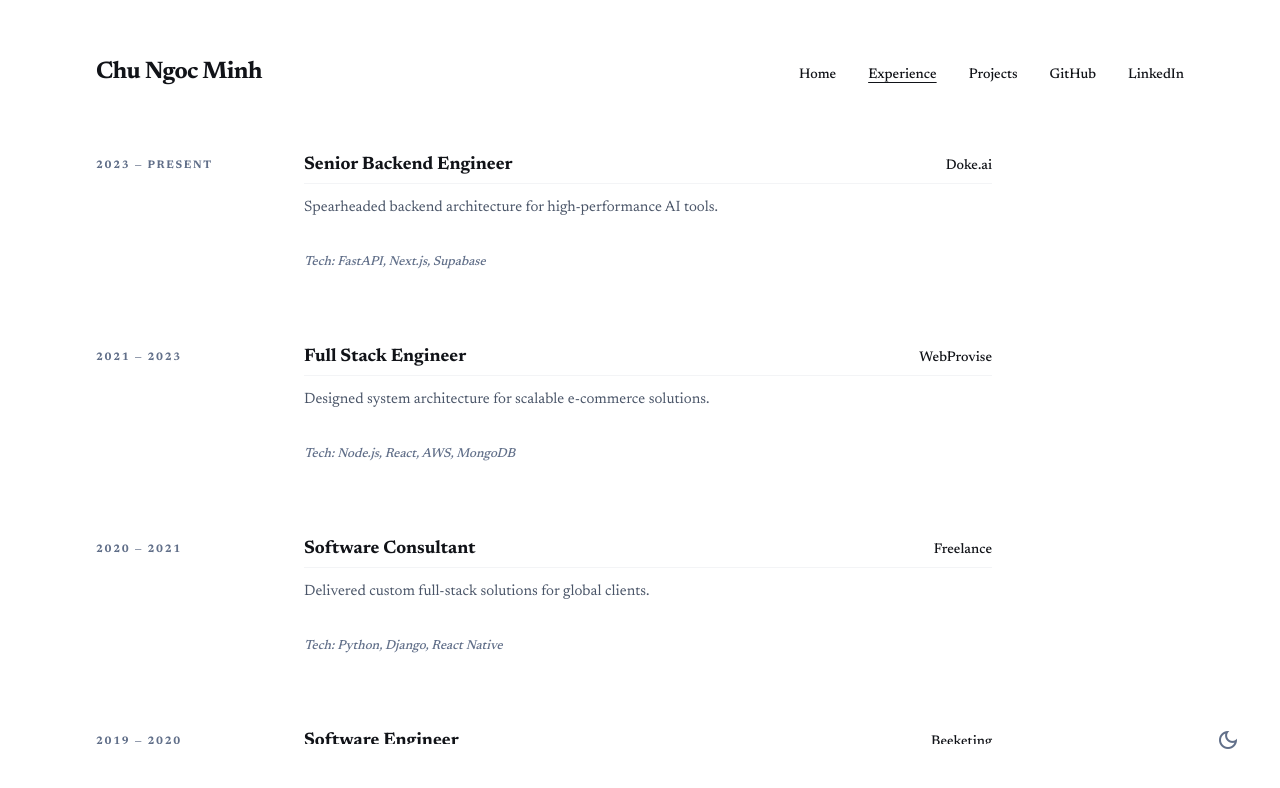
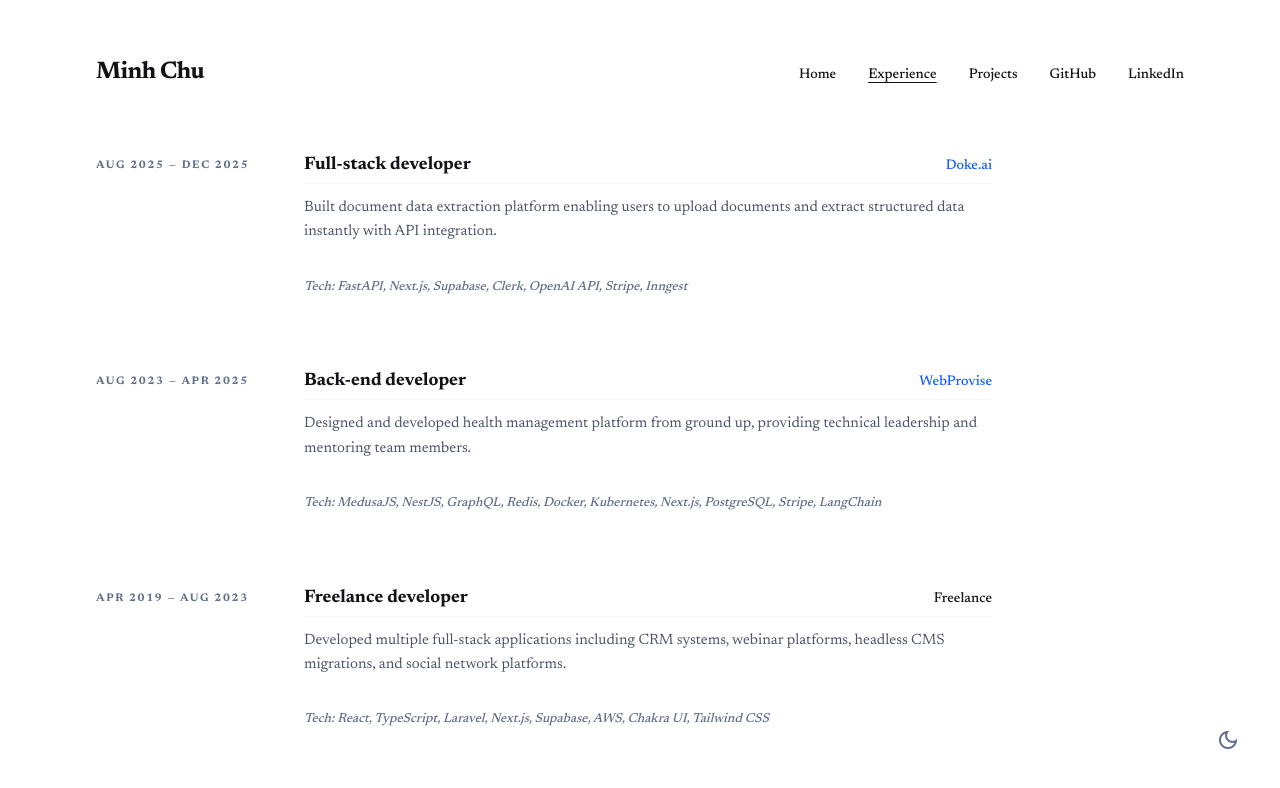
Before and after one commit to minhchu/personal-website, a Next.js app: page /experience in a window 1280 px wide. Shown: the top 788 px of the page. Built offline with nearby package versions, Linux system fonts and the light colour scheme.

Commit message:
Update experience data with accurate CV information and add company URLs

```diff
--- a/src/app/experience/page.tsx
+++ b/src/app/experience/page.tsx
@@ -3,7 +3,7 @@ import { Navigation } from "../components/navigation";
 import { ThemeToggle } from "../components/theme-toggle";
 
 export const metadata = {
-  title: "Experience | Chu Ngoc Minh",
+  title: "Experience | Minh Chu",
   description: "Professional experience and career timeline",
 };
 
@@ -14,7 +14,7 @@ export default function ExperiencePage() {
         <header className="flex flex-col md:flex-row justify-between items-start md:items-baseline gap-4 mb-16 w-full shrink-0">
           <div>
             <h1 className="text-2xl font-bold tracking-tight text-[#111318] dark:text-white">
-              Chu Ngoc Minh
+              Minh Chu
             </h1>
           </div>
           <Navigation />
@@ -30,7 +30,18 @@ export default function ExperiencePage() {
                 <div className="flex flex-col gap-2">
                   <div className="flex flex-col md:flex-row md:items-baseline justify-between gap-1 border-b border-gray-100 dark:border-gray-800 pb-1">
                     <h3 className="font-bold text-[18px]">{experience.title}</h3>
-                    <span className="text-sm font-medium text-[#111318] dark:text-white">{experience.company}</span>
+                    {experience.url ? (
+                      <a
+                        href={experience.url}
+                        target="_blank"
+                        rel="noopener noreferrer"
+                        className="text-sm font-medium text-blue-600 dark:text-blue-400 hover:underline"
+                      >
+                        {experience.company}
+                      </a>
+                    ) : (
+                      <span className="text-sm font-medium text-[#111318] dark:text-white">{experience.company}</span>
+                    )}
                   </div>
                   <p className="text-[15px] leading-relaxed text-[#4a5568] dark:text-gray-400 mt-1">
                     {experience.description}
--- a/src/data/experience.ts
+++ b/src/data/experience.ts
@@ -5,71 +5,50 @@ export interface Experience {
   period: string;
   description: string;
   technologies: string;
+  url?: string;
 }
 
 export const experiences: Experience[] = [
   {
     id: "doke-ai",
-    title: "Senior Backend Engineer",
+    title: "Full-stack developer",
     company: "Doke.ai",
-    period: "2023 — Present",
-    description: "Spearheaded backend architecture for high-performance AI tools.",
-    technologies: "FastAPI, Next.js, Supabase"
+    period: "Aug 2025 — Dec 2025",
+    description: "Built document data extraction platform enabling users to upload documents and extract structured data instantly with API integration.",
+    technologies: "FastAPI, Next.js, Supabase, Clerk, OpenAI API, Stripe, Inngest",
+    url: "https://doke.ai"
   },
   {
     id: "webprovise",
-    title: "Full Stack Engineer",
+    title: "Back-end developer",
     company: "WebProvise",
-    period: "2021 — 2023",
-    description: "Designed system architecture for scalable e-commerce solutions.",
-    technologies: "Node.js, React, AWS, MongoDB"
+    period: "Aug 2023 — Apr 2025",
+    description: "Designed and developed health management platform from ground up, providing technical leadership and mentoring team members.",
+    technologies: "MedusaJS, NestJS, GraphQL, Redis, Docker, Kubernetes, Next.js, PostgreSQL, Stripe, LangChain",
+    url: "https://wellehealth.com"
   },
   {
     id: "freelance",
-    title: "Software Consultant",
+    title: "Freelance developer",
     company: "Freelance",
-    period: "2020 — 2021",
-    description: "Delivered custom full-stack solutions for global clients.",
-    technologies: "Python, Django, React Native"
+    period: "Apr 2019 — Aug 2023",
+    description: "Developed multiple full-stack applications including CRM systems, webinar platforms, headless CMS migrations, and social network platforms.",
+    technologies: "React, TypeScript, Laravel, Next.js, Supabase, AWS, Chakra UI, Tailwind CSS"
   },
   {
     id: "beeketing",
-    title: "Software Engineer",
-    company: "Beeketing",
-    period: "2019 — 2020",
-    description: "Optimized marketing automation microservices for high throughput.",
-    technologies: "Golang, Kubernetes, Vue.js"
+    title: "Full-stack developer",
+    company: "Beeketing (now OpenCommerce)",
+    period: "Apr 2018 — Apr 2019",
+    description: "Built core platform features including tracking system, drag-and-drop email builder, and review monitoring with web scraping.",
+    technologies: "Golang, gRPC, Vue.js, PHP, Python, MySQL, Redis, RabbitMQ"
   },
   {
     id: "sero-ai",
-    title: "Backend Developer",
+    title: "Full-stack developer",
     company: "Sero.ai",
-    period: "2018 — 2019",
-    description: "Built crop disease detection APIs serving thousands of farmers.",
-    technologies: "Python, TensorFlow, Flask"
-  },
-  {
-    id: "hackanoi",
-    title: "Core Organizer",
-    company: "Hackanoi",
-    period: "2018",
-    description: "Orchestrated large-scale hackathons fostering local tech talent.",
-    technologies: "Community Building, Event Mgmt"
-  },
-  {
-    id: "tumita",
-    title: "Frontend Developer",
-    company: "Tumita",
-    period: "2017 — 2018",
-    description: "Developed responsive UI components for travel booking platforms.",
-    technologies: "React, Redux, SCSS"
-  },
-  {
-    id: "azebiz",
-    title: "Junior Developer",
-    company: "Azebiz",
-    period: "2016 — 2017",
-    description: "Maintained legacy systems and implemented new feature modules.",
-    technologies: "PHP, Laravel, jQuery"
+    period: "Mar 2016 — Feb 2018",
+    description: "Developed mobile and web apps for crop management with AI-powered disease detection and expert guidance system.",
+    technologies: "Node.js, React.js, React Native, MongoDB, MySQL, AWS, Jenkins"
   }
 ];
```
